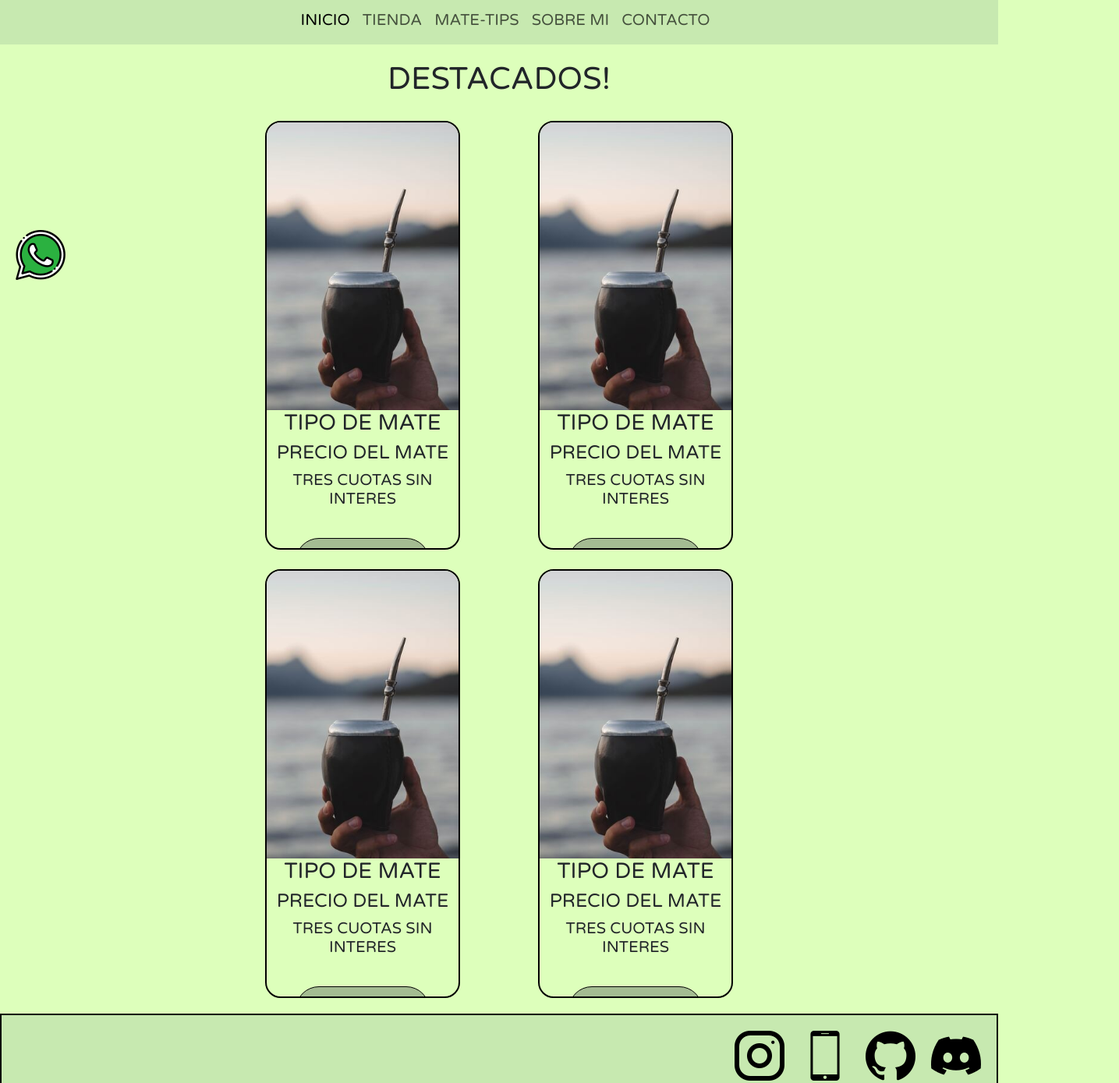
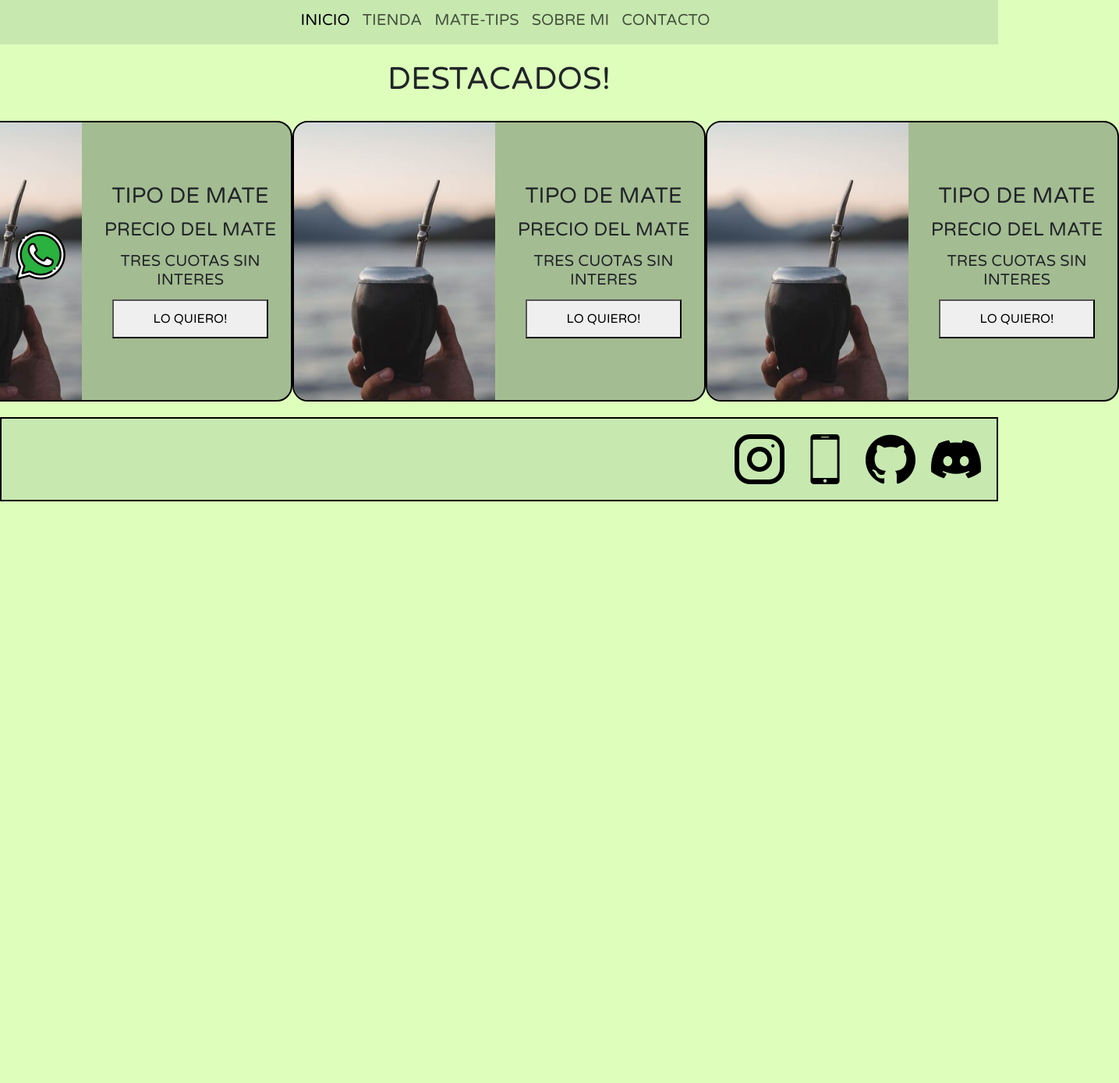
Before and after one commit to manualidades10/proyectoFinal, a website: page index.html in a window 1280 px wide. Shown: the part 421-1810 px from the top of the page at 78% size, 1435 px wide, since content can reach past the window. After the commit the page ends 1064 px from the top, so only its background shows below. Drawn offline with nearby package versions, Linux system fonts and the light colour scheme.

Commit message:
avance en index, finalizacion de cards y falta botones

```diff
--- a/index.html
+++ b/index.html
@@ -73,43 +73,43 @@
         <h1>DESTACADOS!</h1>
         <section class="seccion-destacados">
             <article class="card-index index-primera">
-                <div>
+                <div class="card-img-index">
                     <img src="./assets/img/mate-card.jpg" alt="">
                 </div>
+                <div class="card-text-index">
                     <h3>TIPO DE MATE</h3>
                     <h4>PRECIO DEL MATE</h4>
                     <h5>TRES CUOTAS SIN INTERES</h5>
                     <button>LO QUIERO!</button>
+                </div>
             </article>
             <article class="card-index index-segunda">
-                <div>
+                <div class="card-img-index">
                     <img src="./assets/img/mate-card.jpg" alt="">
                 </div>
+                <div class="card-text-index">
                     <h3>TIPO DE MATE</h3>
                     <h4>PRECIO DEL MATE</h4>
                     <h5>TRES CUOTAS SIN INTERES</h5>
                     <button>LO QUIERO!</button>
+                </div>
             </article>
             <article class="card-index index-tercera">
-                <div>
+                <div class="card-img-index">
                     <img src="./assets/img/mate-card.jpg" alt="">
                 </div>
+                <div class="card-text-index">
                     <h3>TIPO DE MATE</h3>
                     <h4>PRECIO DEL MATE</h4>
                     <h5>TRES CUOTAS SIN INTERES</h5>
                     <button>LO QUIERO!</button>
+                </div>
             </article>
-            <article class="card-index index-cuarta">
-                <div>
-                    <img src="./assets/img/mate-card.jpg" alt="">
-                </div>
-                <h3>TIPO DE MATE</h3>
-                <h4>PRECIO DEL MATE</h4>
-                <h5>TRES CUOTAS SIN INTERES</h5>
-                <button>LO QUIERO!</button>
-            </article>
+
         </section>
     </main>
+
+    <!-- FOOTER -->
     <footer>
         <div class="logo-wpp">
             <a href=""><img src="./assets/img/vector-wpp.png" alt=""></a>
--- a/scss/layout/_main-index.scss
+++ b/scss/layout/_main-index.scss
@@ -1,58 +1,50 @@
 .main-index{
-    padding-bottom: 1.25rem;
+    padding: 1.25rem;
     h1{
         text-align: center;
-        margin-top: 1.25rem;
-        margin-bottom: 1.875rem
+        margin-bottom: 1.875rem;
     }
 }
 
 .seccion-destacados{
-    @include grid(repeat(2, 1fr), none, auto, "item1 item3" "item2 item4", center, center, 1.5625rem, 6.25rem);
-    align-items: center;
+    @include grid (repeat(3,1fr),none,auto,"index1 index2 index3", center,center,none,none);
+    justify-items: center;
     .card-index{
-        width: 15.625rem;
-        height: 34.375rem;
+        @include grid(repeat(2,1fr),none,auto,"img contenido",center,center,none,.625rem);
+        align-items: center;
+        background-color: $color-claro-3;
+        width: 33.125rem;
+        height: 22.5rem;
         border: .125rem solid black;
         border-radius: 1.25rem;
         overflow: hidden;
-        text-align: center;
-
-        div{
+        .card-img-index{
+            grid-area: img;
             img{
                 width: 100%;
-                object-fit: cover;
             }
         }
-        button{
-            font-size: 1.25rem;
-            background-color: $color-claro-3;
-            width: 70%;
-            padding: 1.25rem;
-            margin-top: 1.875rem;
-            border: .0625rem solid black;
-            border-radius: 1.875rem;
-            &:hover{
-                cursor: pointer;
-                text-decoration: underline;
+        .card-text-index{
+            grid-area: contenido;
+            display: flex;
+            flex-direction: column;
+            align-items: center;
+            text-align: center;
+            gap: .3125rem;
+            button{
+                width: 12.5rem;
+                height: 3.125rem;
             }
         }
     }
 }
 
 .index-primera{
-    grid-area: item1;
-    justify-self: flex-end;
+    grid-area: index1;
 }
 .index-segunda{
-    @extend .index-primera;
-    grid-area: item2;
+    grid-area: index2;
 }
 .index-tercera{
-    grid-area: item3;
-    justify-self: flex-start;
+    grid-area: index3;
 }
-.index-cuarta{
-    @extend .index-tercera;
-    grid-area: item4;
-}
```
Also changed, not shown: css/style.css, 1 other file. Lines whose indentation alone changed are shown as unchanged.
